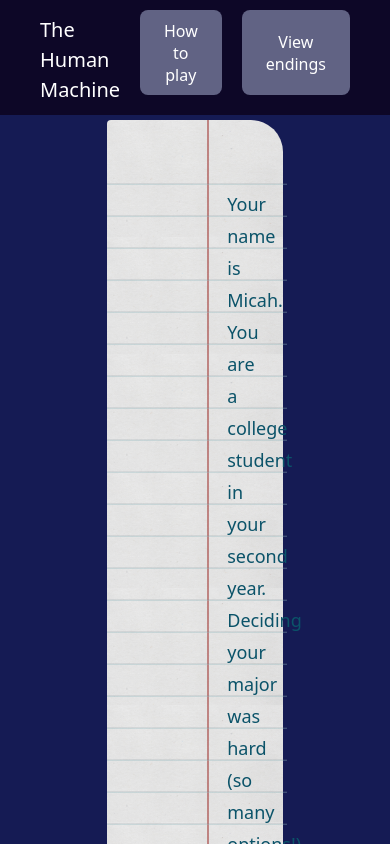
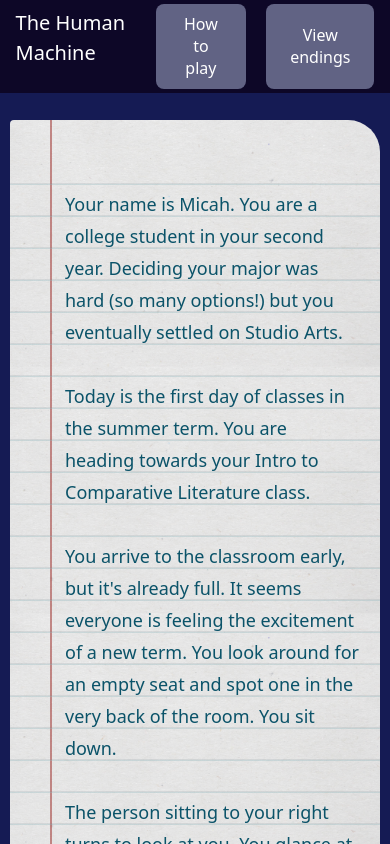
Before and after one commit to mirunaish/robots-final, a React (Vite) app: page / in a window 390 px wide. Built offline with nearby package versions, Linux system fonts and the light colour scheme.

Commit message:
fixed styling on small screens

```diff
--- a/src/components/Header.css
+++ b/src/components/Header.css
@@ -11,7 +11,7 @@
   width: 100%;
   background-color: var(--header);
   color: white;
-  padding: 10px 40px;
+  padding: 1% 4%;
   box-sizing: border-box;
 }
 
--- a/src/final/Final.css
+++ b/src/final/Final.css
@@ -74,3 +74,26 @@
   color: #63848e;
   cursor: not-allowed;
 }
+
+@media (max-width: 800px) {
+  .story-section {
+    width: 100%;
+
+    background-image: linear-gradient(
+        to right,
+        transparent,
+        transparent 40px,
+        #992420 41px,
+        transparent 42px
+      ),
+      linear-gradient(#f7f7f755, #f7f7f755), url("../assets/paper.jpg");
+  }
+
+  .story-page {
+    padding: 120px 10px;
+  }
+
+  .lines {
+    padding: 0px 20px 0px 55px;
+  }
+}
```
